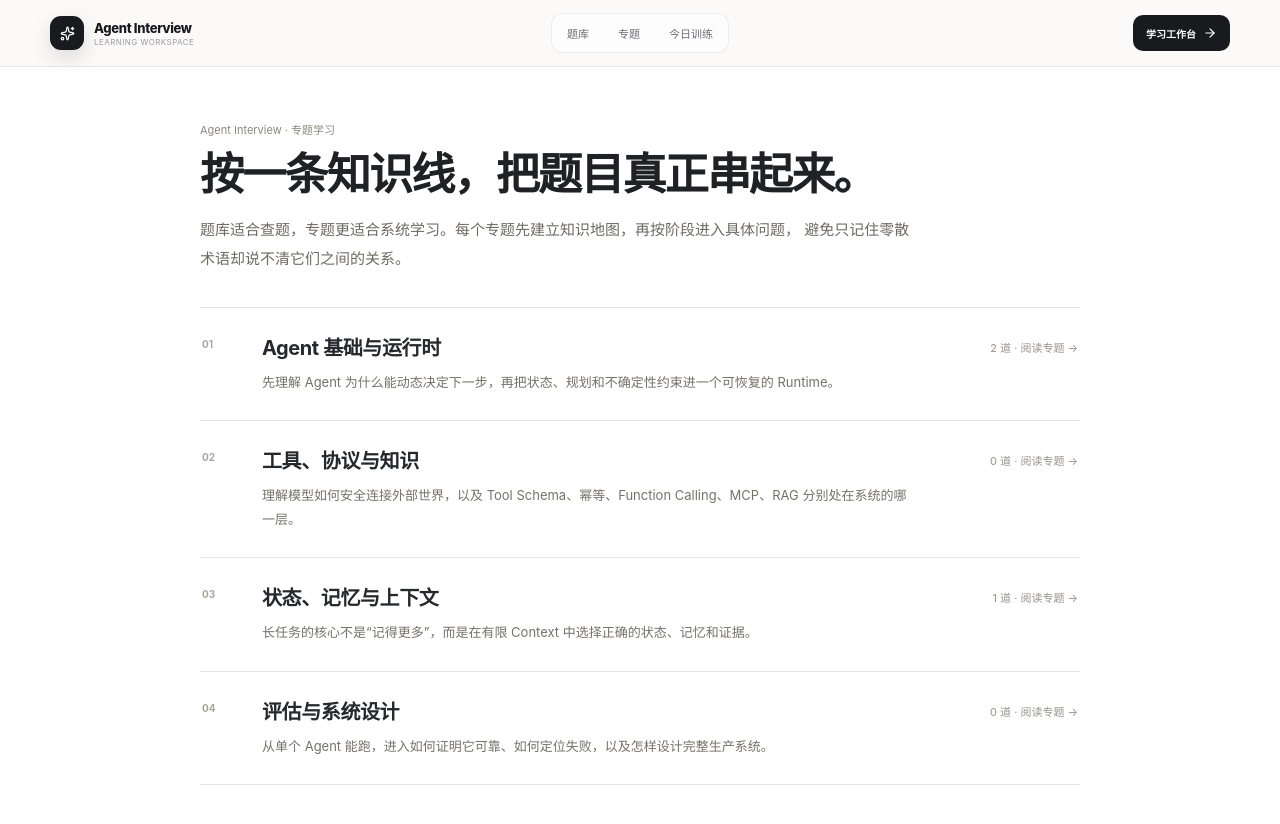
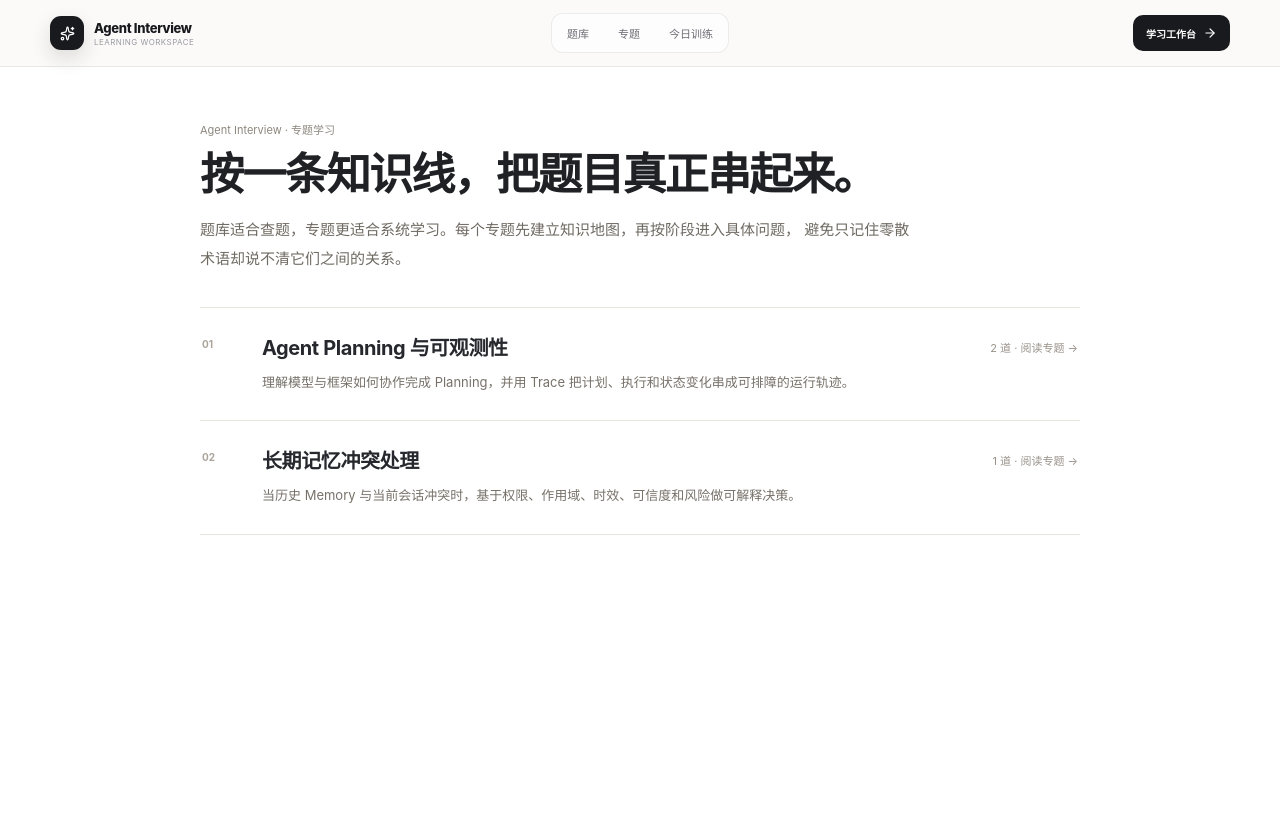
Before and after one commit to 1264585648/interview, a Next.js app: page /topics in a window 1280 px wide. Shown: the top 824 px of the page. After the commit the page ends 800 px from the top, so only its background shows below. Built offline with nearby package versions, Linux system fonts and the light colour scheme.

Commit message:
content: keep learning paths for curated questions

```diff
--- a/data/topics.ts
+++ b/data/topics.ts
@@ -16,128 +16,52 @@ export type TopicGuide = {
 export const topicGuides: TopicGuide[] = [
   {
     slug: 'agent-runtime',
-    title: 'Agent 基础与运行时',
-    summary: '先理解 Agent 为什么能动态决定下一步，再把状态、规划和不确定性约束进一个可恢复的 Runtime。',
+    title: 'Agent Planning 与可观测性',
+    summary: '理解模型与框架如何协作完成 Planning，并用 Trace 把计划、执行和状态变化串成可排障的运行轨迹。',
     intro: [
-      'Agent 面试最容易出现的问题，是把它背成“LLM + Tool + Memory”。真正重要的是控制权：谁决定下一步、状态如何变化、什么时候停止。',
-      '这一专题先建立 Agent 的行为模型，再进入 State、Planning、循环控制、错误语义、预算和恢复。把这条线讲清楚，后面的 Tool、Memory、Evaluation 才有共同的系统框架。'
+      '这一专题保留两道近期重点题：Planning 的职责边界，以及 Agent 的可观测性与故障定位。',
+      '学习顺序从“计划由谁生成和管理”进入“执行出错后怎样沿 Trace 找到第一个上游失败点”。'
     ],
-    categories: ['Agent 基础', 'Agent Runtime'],
-    flow: ['目标', 'State', 'Plan', 'Action', 'Observation', '恢复 / 停止'],
+    categories: ['Agent Runtime'],
+    flow: ['目标', 'Planner', 'Plan State', 'Execute', 'Trace', 'Failure Analysis'],
     goals: [
-      '能解释 Agent、Workflow 和 Tool Calling 的边界',
-      '能设计结构化 State、Checkpoint 和任务恢复机制',
-      '能说明 Planning、Replanning、循环检测、预算和停止条件如何在 Runtime 中落地'
+      '能区分大模型、Agent 框架和 Runtime 在 Planning 中的职责',
+      '能比较 ReAct、Plan-and-Execute、Workflow 和混合规划',
+      '能设计 Agent Trace，并用 first upstream failure 定位问题'
     ],
     phases: [
       {
-        title: '01 · 先建立行为模型',
-        description: '先回答谁掌握控制权，以及 Agent 为什么需要运行时状态。',
-        questionSlugs: ['agent-vs-workflow']
+        title: '01 · Planning 的职责与实现',
+        description: '先回答计划由谁完成，再比较不同实现方式及其适用边界。',
+        questionSlugs: ['agent-planning-replanning']
       },
       {
-        title: '02 · 设计状态与规划',
-        description: '把开放目标变成可追踪的 State 和 Plan，并处理恢复与动态改路。',
-        questionSlugs: ['agent-state-design', 'agent-planning-replanning']
-      },
-      {
-        title: '03 · 再约束运行时',
-        description: 'Agent 能动态行动之后，必须解决循环、错误、预算和停止问题。',
-        questionSlugs: ['agent-tool-loop']
-      }
-    ]
-  },
-  {
-    slug: 'tools-knowledge',
-    title: '工具、协议与知识',
-    summary: '理解模型如何安全连接外部世界，以及 Tool Schema、幂等、Function Calling、MCP、RAG 分别处在系统的哪一层。',
-    intro: [
-      '让模型“会干活”通常意味着把外部能力接入推理循环，但 Tool Calling、MCP 和 RAG 解决的并不是同一个问题。',
-      '这一专题先从 Tool Contract 和副作用治理开始，再进入协议标准化和检索。重点建立边界感：模型提出动作，Runtime 验证与执行，业务系统负责真实副作用和权限。'
-    ],
-    categories: ['Tool Calling', 'MCP', 'RAG'],
-    flow: ['模型', 'Tool Schema', '验证 / 授权', '执行', 'Observation', '继续决策'],
-    goals: [
-      '能设计清晰的 Tool Schema、参数校验和错误语义',
-      '能处理有副作用 Tool 的幂等、重试、状态确认和审计',
-      '能说清 Function Calling、MCP 与 Agentic RAG 各自的问题边界'
-    ],
-    phases: [
-      {
-        title: '01 · 先设计 Tool Contract',
-        description: '让模型知道选哪个 Tool、参数怎么填，同时把验证和授权留在执行层。',
-        questionSlugs: ['tool-schema-design']
-      },
-      {
-        title: '02 · 再处理副作用与重试',
-        description: '从只读调用进入创建、发送、修改等真实业务副作用。',
-        questionSlugs: ['tool-idempotency-retry']
-      },
-      {
-        title: '03 · 理解工具协议',
-        description: '分清模型调用机制与外部能力接入协议。',
-        questionSlugs: ['mcp-vs-function-calling']
-      },
-      {
-        title: '04 · 把检索变成可决策动作',
-        description: '从一次检索进入查询改写、路由、证据判断和继续检索。',
-        questionSlugs: ['rag-vs-agentic-rag']
+        title: '02 · Tracing 与故障定位',
+        description: '把模型决策、Tool、Observation、State 和副作用串成完整轨迹。',
+        questionSlugs: ['agent-observability-tracing']
       }
     ]
   },
   {
     slug: 'memory-context',
-    title: '状态、记忆与上下文',
-    summary: '长任务的核心不是“记得更多”，而是在有限 Context 中选择正确的状态、记忆和证据。',
+    title: '长期记忆冲突处理',
+    summary: '当历史 Memory 与当前会话冲突时，基于权限、作用域、时效、可信度和风险做可解释决策。',
     intro: [
-      'Memory 和 Context 经常被混在一起讨论。Memory 解决跨步骤或跨 Session 的信息保留，Context Engineering 解决某一次模型调用前到底应该给模型什么。',
-      '这一专题从写入、检索、更新和遗忘出发，再进入上下文选择、排序、压缩和 Token Budget。重点不是存储技术，而是信息生命周期。'
+      '长期记忆不能被无条件相信，当前会话也不能仅凭“更新”就永久覆盖历史事实。',
+      '这一专题聚焦冲突检测、临时覆盖、长期纠正、权威验证以及高风险场景中的用户确认。'
     ],
-    categories: ['Memory', 'Context Engineering'],
-    flow: ['当前状态', '写入', '长期记忆', '检索', '压缩 / 排序', 'Context'],
+    categories: ['Memory'],
+    flow: ['Current Session', 'Long-term Memory', 'Conflict Detection', 'Resolution', 'Versioned Write-back'],
     goals: [
-      '能区分短期状态、长期记忆与模型上下文',
-      '能说明什么信息应该写入、什么时候读取、如何更新与遗忘',
-      '能在有限 Token Budget 下组织指令、历史、Memory、RAG 和 Tool 结果'
+      '能区分临时任务约束与长期偏好纠正',
+      '能为 Memory 保存 source、scope、timestamp、confidence 和 version',
+      '能在高风险或低置信度冲突中触发工具验证或用户确认'
     ],
     phases: [
       {
-        title: '01 · 设计 Memory 生命周期',
-        description: '从“存什么”转向写入、检索、冲突和遗忘机制。',
-        questionSlugs: ['agent-memory-types']
-      },
-      {
-        title: '02 · 组织每一次模型输入',
-        description: '理解 Context Engineering 为什么比 Prompt Engineering 范围更大。',
-        questionSlugs: ['context-engineering']
-      }
-    ]
-  },
-  {
-    slug: 'reliability-design',
-    title: '评估与系统设计',
-    summary: '从单个 Agent 能跑，进入如何证明它可靠、如何定位失败，以及怎样设计完整生产系统。',
-    intro: [
-      '生产级 Agent 的难点不是把 Demo 跑起来，而是知道它什么时候做对了、为什么做错、一次任务花了多少成本，以及失败后怎么恢复。',
-      '这一专题先建立轨迹级 Evaluation，再进入完整 Agent System Design。面试时需要把 Planner、Tool、Memory、Evidence、Budget、Trace、Eval 和 Recovery 串成一个系统。'
-    ],
-    categories: ['Evaluation', 'System Design'],
-    flow: ['任务', '执行轨迹', 'Trace', 'Evaluation', '失败恢复', '系统迭代'],
-    goals: [
-      '能从最终答案扩展到任务、步骤、成本和线上指标的多层评估',
-      '能说明 LLM Judge、确定性规则和业务指标各自的边界',
-      '能完成一个带预算、缓存、引用、恢复与可观测性的 Agent 系统设计'
-    ],
-    phases: [
-      {
-        title: '01 · 先学会评价 Agent',
-        description: '没有 Trace 和 Evaluation，就无法知道复杂 Agent 到底哪里出了问题。',
-        questionSlugs: ['agent-evaluation']
-      },
-      {
-        title: '02 · 最后做完整系统设计',
-        description: '把规划、搜索、证据、Context、引用和可靠性组合成生产系统。',
-        questionSlugs: ['deep-research-agent']
+        title: '01 · 识别并解决记忆冲突',
+        description: '建立可解释的冲突优先级，并区分 Session Override 与长期写回。',
+        questionSlugs: ['agent-memory-conflict']
       }
     ]
   }
```
